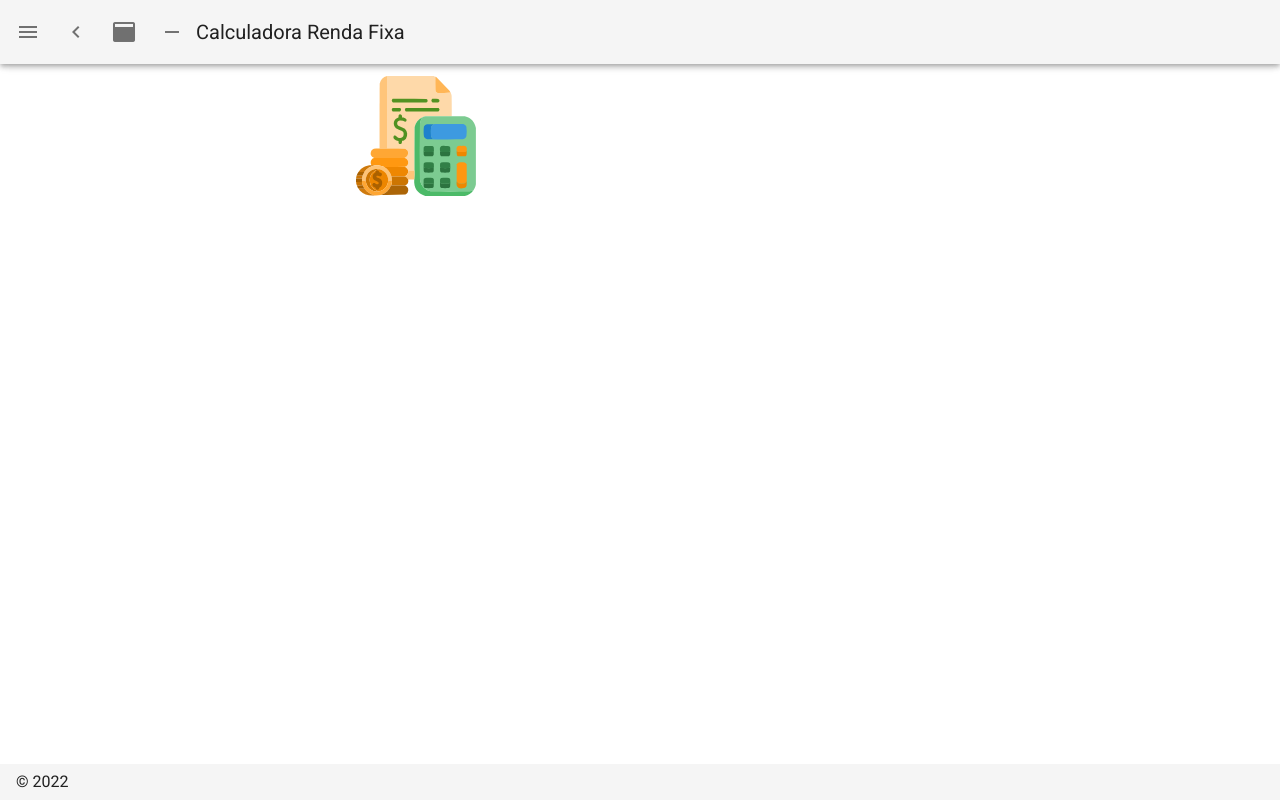
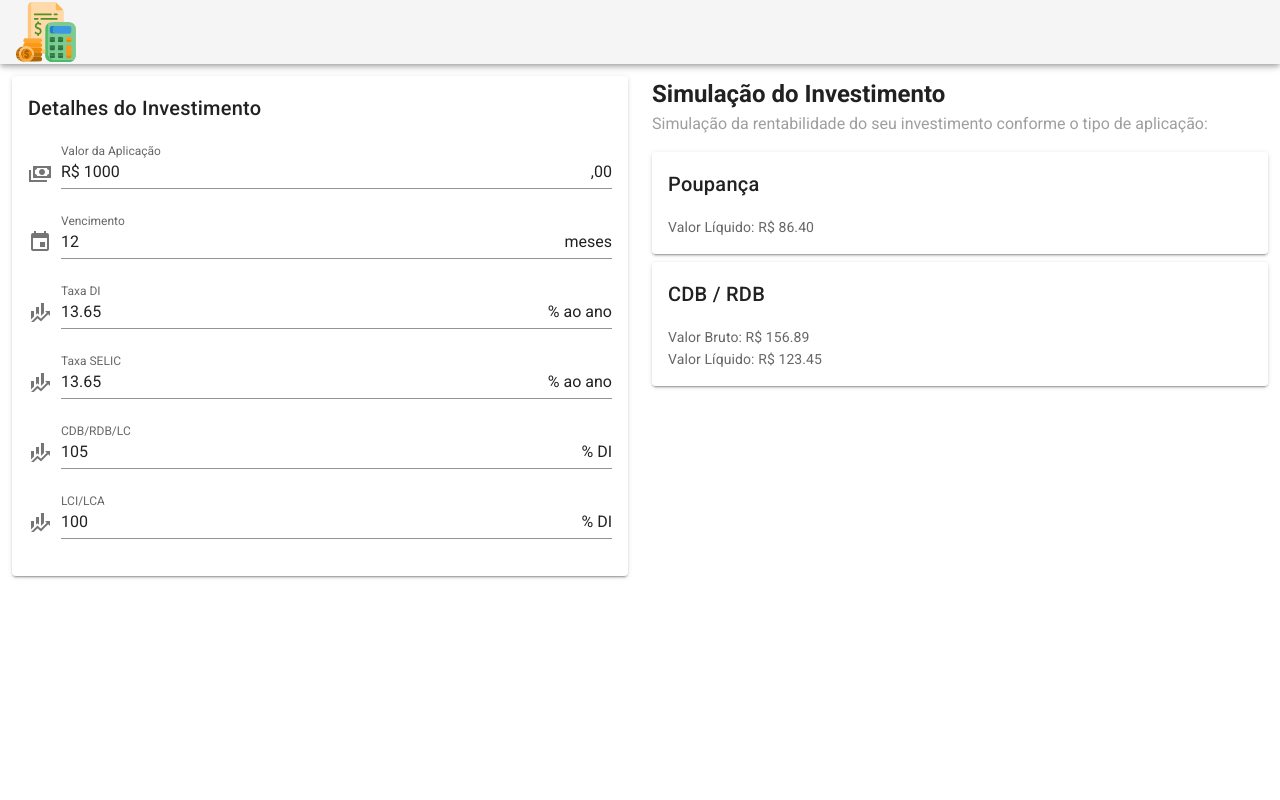
Before and after one commit to rendafixa/rendafixa.github.io, a Nuxt app: page / in a window 1280 px wide. Built offline with nearby package versions, Linux system fonts and the light colour scheme.

Commit message:
Prototyping components for input and results

```diff
--- /dev/null
+++ b/components/InvestmentInput.vue
@@ -0,0 +1,88 @@
+<template>
+  <v-card elevation="2">
+    <v-card-title>Detalhes do Investimento</v-card-title>
+    <v-card-text>
+      <v-form @submit.prevent="submit">
+        <v-text-field
+          v-model="amount"
+          type="number"
+          label="Valor da Aplicação"
+          prepend-icon="mdi-cash-multiple"
+          prefix="R$"
+          suffix=",00"
+          min="1"
+          :rules="[rules.required, rules.positive]"
+        >
+        </v-text-field>
+        <v-text-field
+          v-model="duration"
+          type="number"
+          label="Vencimento"
+          prepend-icon="mdi-calendar"
+          suffix="meses"
+          min="1"
+          :rules="[rules.required, rules.positive]"
+        >
+        </v-text-field>
+        <v-text-field
+          v-model="di"
+          type="number"
+          label="Taxa DI"
+          prepend-icon="mdi-finance"
+          suffix="% ao ano"
+          min="0"
+          :rules="[rules.required, rules.positive]"
+        >
+        </v-text-field>
+        <v-text-field
+          v-model="selic"
+          type="number"
+          label="Taxa SELIC"
+          prepend-icon="mdi-finance"
+          suffix="% ao ano"
+          min="0"
+          :rules="[rules.required, rules.positive]"
+        >
+        </v-text-field>
+        <v-text-field
+          v-model="cdb"
+          type="number"
+          label="CDB/RDB/LC"
+          prepend-icon="mdi-finance"
+          suffix="% DI"
+          min="0"
+          :rules="[rules.required, rules.positive]"
+        >
+        </v-text-field>
+        <v-text-field
+          v-model="lcx"
+          type="number"
+          label="LCI/LCA"
+          prepend-icon="mdi-finance"
+          suffix="% DI"
+          min="0"
+          :rules="[rules.required, rules.positive]"
+        ></v-text-field>
+      </v-form>
+    </v-card-text>
+  </v-card>
+</template>
+<script>
+export default {
+  data() {
+    return {
+      amount: 1000,
+      duration: 12,
+      di: 13.65,
+      selic: 13.65,
+      cdb: 105,
+      lcx: 100,
+      rules: {
+        required: (value) => !!value || 'Obrigatório',
+        positive: (value) =>
+          parseInt(value) > 0 || 'Deve ser um número positivo'
+      }
+    }
+  }
+}
+</script>
--- /dev/null
+++ b/components/InvestmentResult.vue
@@ -0,0 +1,31 @@
+<template>
+  <v-card elevation="2" class="mb-2">
+    <v-card-title>{{ name }}</v-card-title>
+    <v-card-text>
+      <div v-if="!!beforeTaxAmount">Valor Bruto: R$ {{ beforeTaxAmount }}</div>
+      <div>Valor Líquido: R$ {{ amount }}</div>
+    </v-card-text>
+  </v-card>
+</template>
+<script>
+export default {
+  props: {
+    name: {
+      type: Text,
+      required: true,
+      validator: (value) => !!value
+    },
+    amount: {
+      type: Number,
+      required: true,
+      validator: (value) => parseInt(value) > 0
+    },
+    beforeTaxAmount: {
+      type: Number,
+      required: false,
+      default: null,
+      validator: (value) => parseInt(value) > 0
+    }
+  }
+}
+</script>
--- /dev/null
+++ b/components/InvestmentSimulation.vue
@@ -0,0 +1,32 @@
+<template>
+  <div>
+    <h2>Simulação do Investimento</h2>
+    <p class="grey--text">
+      Simulação da rentabilidade do seu investimento conforme o tipo de
+      aplicação:
+    </p>
+    <InvestmentResult name="Poupança" amount="86.40" />
+    <InvestmentResult name="CDB / RDB" amount="123.45" before-tax-amount="156.89" />
+  </div>
+</template>
+<script>
+import InvestmentResult from './InvestmentResult.vue'
+export default {
+  components: { InvestmentResult },
+  data() {
+    return {
+      amount: 1000,
+      duration: 12,
+      di: 13.65,
+      selic: 13.65,
+      cdb: 105,
+      lcx: 100,
+      rules: {
+        required: (value) => !!value || 'Obrigatório',
+        positive: (value) =>
+          parseInt(value) > 0 || 'Deve ser um número positivo'
+      }
+    }
+  }
+}
+</script>
--- a/components/RendaFixaLogo.vue
+++ b/components/RendaFixaLogo.vue
@@ -2,7 +2,26 @@
   <img
     src="images/budget.svg"
     alt="Calculadora Renda Fixa"
-    width="120"
-    height="120"
+    title="Calculadora Renda Fixa"
+    :width="width"
+    :height="height"
   />
 </template>
+<script>
+export default {
+  props: {
+    width: {
+      type: Number,
+      required: false,
+      default: 64,
+      validator: (value) => parseInt(value) > 0
+    },
+    height: {
+      type: Number,
+      required: false,
+      default: 64,
+      validator: (value) => parseInt(value) > 0
+    }
+  }
+}
+</script>
--- a/layouts/default.vue
+++ b/layouts/default.vue
@@ -1,91 +1,22 @@
 <template>
   <v-app>
-    <v-navigation-drawer
-      v-model="drawer"
-      :mini-variant="miniVariant"
-      :clipped="clipped"
-      fixed
-      app
-    >
-      <v-list>
-        <v-list-item
-          v-for="(item, i) in items"
-          :key="i"
-          :to="item.to"
-          router
-          exact
-        >
-          <v-list-item-action>
-            <v-icon>{{ item.icon }}</v-icon>
-          </v-list-item-action>
-          <v-list-item-content>
-            <v-list-item-title v-text="item.title" />
-          </v-list-item-content>
-        </v-list-item>
-      </v-list>
-    </v-navigation-drawer>
-    <v-app-bar :clipped-left="clipped" fixed app>
-      <v-app-bar-nav-icon @click.stop="drawer = !drawer" />
-      <v-btn icon @click.stop="miniVariant = !miniVariant">
-        <v-icon>mdi-{{ `chevron-${miniVariant ? 'right' : 'left'}` }}</v-icon>
-      </v-btn>
-      <v-btn icon @click.stop="clipped = !clipped">
-        <v-icon>mdi-application</v-icon>
-      </v-btn>
-      <v-btn icon @click.stop="fixed = !fixed">
-        <v-icon>mdi-minus</v-icon>
-      </v-btn>
-      <v-toolbar-title v-text="title" />
-      <v-spacer />
-      <!-- <v-btn icon @click.stop="rightDrawer = !rightDrawer">
-        <v-icon>mdi-menu</v-icon>
-      </v-btn> -->
-    </v-app-bar>
+    <v-app-bar app><RendaFixaLogo width="60" height="60" /></v-app-bar>
     <v-main>
-      <v-container>
+      <v-container fluid>
         <Nuxt />
       </v-container>
     </v-main>
-    <!-- <v-navigation-drawer v-model="rightDrawer" :right="right" temporary fixed>
-      <v-list>
-        <v-list-item @click.native="right = !right">
-          <v-list-item-action>
-            <v-icon light> mdi-repeat </v-icon>
-          </v-list-item-action>
-          <v-list-item-title>Switch drawer (click me)</v-list-item-title>
-        </v-list-item>
-      </v-list>
-    </v-navigation-drawer> -->
-    <v-footer :absolute="!fixed" app>
-      <span>&copy; {{ new Date().getFullYear() }}</span>
-    </v-footer>
   </v-app>
 </template>
 
 <script>
+import RendaFixaLogo from '~/components/RendaFixaLogo.vue'
 export default {
   name: 'DefaultLayout',
+  components: { RendaFixaLogo },
   data() {
     return {
-      clipped: false,
-      drawer: false,
-      fixed: false,
-      items: [
-        {
-          icon: 'mdi-apps',
-          title: 'Welcome',
-          to: '/'
-        },
-        {
-          icon: 'mdi-chart-bubble',
-          title: 'Sobre',
-          to: '/sobre'
-        }
-      ],
-      miniVariant: false,
-      right: true,
-      rightDrawer: false,
-      title: 'Calculadora Renda Fixa'
+      title: ''
     }
   }
 }
--- a/nuxt.config.js
+++ b/nuxt.config.js
@@ -9,8 +9,8 @@ export default {
 
   // Global page headers: https://go.nuxtjs.dev/config-head
   head: {
-    titleTemplate: '%s - Calculadora Renda Fixa',
-    title: 'Calculadora Renda Fixa',
+    titleTemplate: '%s | Calculadora Renda Fixa',
+    title: 'A page needs a title',
     meta: [
       { charset: 'utf-8' },
       { name: 'viewport', content: 'width=device-width, initial-scale=1' },
@@ -18,7 +18,7 @@ export default {
         hid: 'description',
         name: 'description',
         content:
-          'Calculadora Renda Fixa para simulação de investimentos CDB, LCI, LCA e Tesouro Direto'
+          'Calculadora Renda Fixa para simulação de investimentos CDB, RDB, LC, LCI, LCA e Tesouro Direto'
       },
       { name: 'format-detection', content: 'telephone=no' }
     ],
--- a/pages/index.vue
+++ b/pages/index.vue
@@ -1,30 +1,23 @@
 <template>
-  <v-row justify="center" align="center">
-    <v-col cols="12" sm="8" md="6">
-      <RendaFixaLogo />
-      <!-- <v-card class="logo py-4 d-flex justify-center">
-        <RendaFixaLogo />
-      </v-card>
-      <v-card>
-        <v-card-title class="headline">
-          Some headline
-        </v-card-title>
-        <v-card-text>
-          Here you are
-        </v-card-text>
-        <v-card-actions>
-          <v-spacer />
-          <v-btn color="primary" nuxt to="/sobre"> Continue </v-btn>
-        </v-card-actions>
-      </v-card> -->
+  <v-row>
+    <v-col cols="6">
+      <InvestmentInput />
+    </v-col>
+    <v-col cols="6">
+      <InvestmentSimulation />
     </v-col>
   </v-row>
 </template>
 
 <script>
-import RendaFixaLogo from '~/components/RendaFixaLogo.vue'
+import InvestmentInput from '~/components/InvestmentInput.vue'
+import InvestmentSimulation from '~/components/InvestmentSimulation.vue'
 export default {
   name: 'IndexPage',
-  components: { RendaFixaLogo }
+  components: { InvestmentInput, InvestmentSimulation },
+  head: {
+    title: 'Calculadora Renda Fixa',
+    titleTemplate: null
+  }
 }
 </script>
--- a/pages/sobre.vue
+++ b/pages/sobre.vue
@@ -29,6 +29,9 @@
 </template>
 <script>
 export default {
-  name: 'AboutPage'
+  name: 'AboutPage',
+  head: {
+    title: 'Sobre'
+  }
 }
 </script>
```
Also changed, not shown: static/icon.png (renamed from static/images/budget.png), 1 other file (tests, documents, lock files or other folders).
